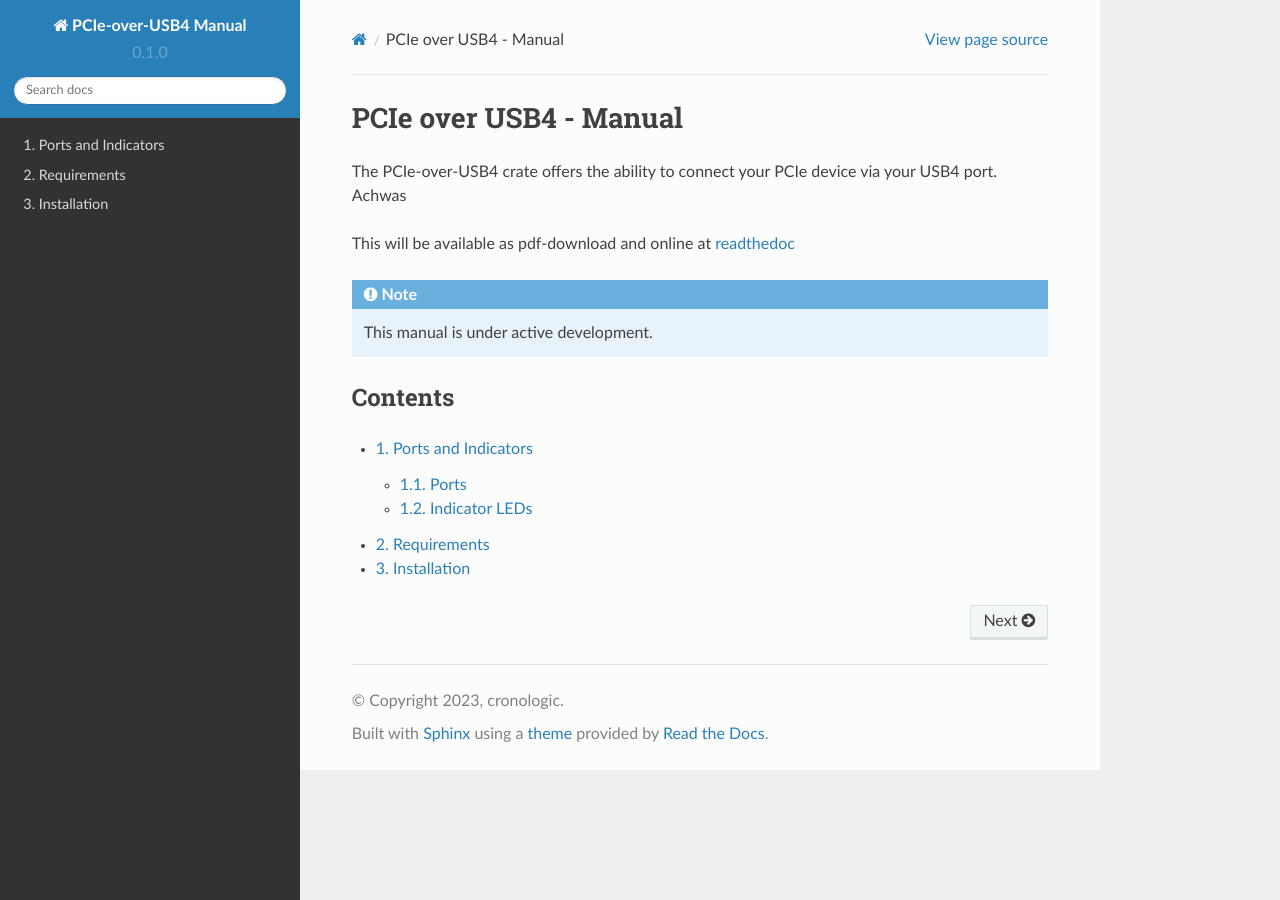
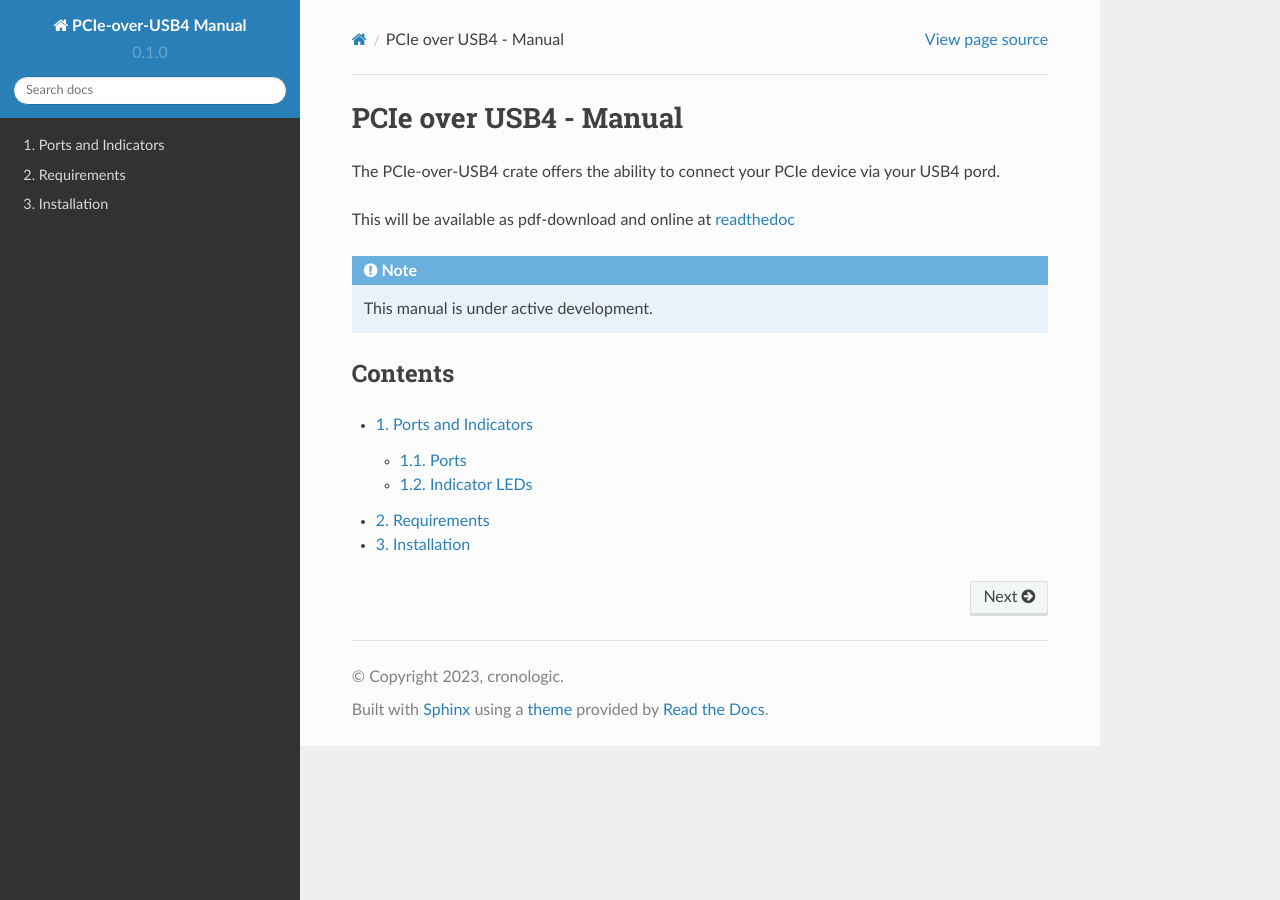
Before and after one commit to crono-kircher/ug-PCIe-over-USB4, a Sphinx documentation site: the page built from source/index.rst, in a window 1280 px wide. Built offline with Sphinx 7.4.7 and the Read the Docs theme 2.0.0, drawn with Linux system fonts in a browser that asks for light colours.

Commit message:
test commit

```diff
--- a/source/index.rst
+++ b/source/index.rst
@@ -3,7 +3,7 @@ PCIe over USB4 - Manual
 #######################
 
 The PCIe-over-USB4 crate offers the ability to connect your PCIe device
-via your USB4 port. Achwas
+via your USB4 pord.
 
 This will be available as pdf-download and online at
 `readthedoc <https://cronologic-man-pcie-over-usb4.readthedocs.io/en/latest/>`_
```
